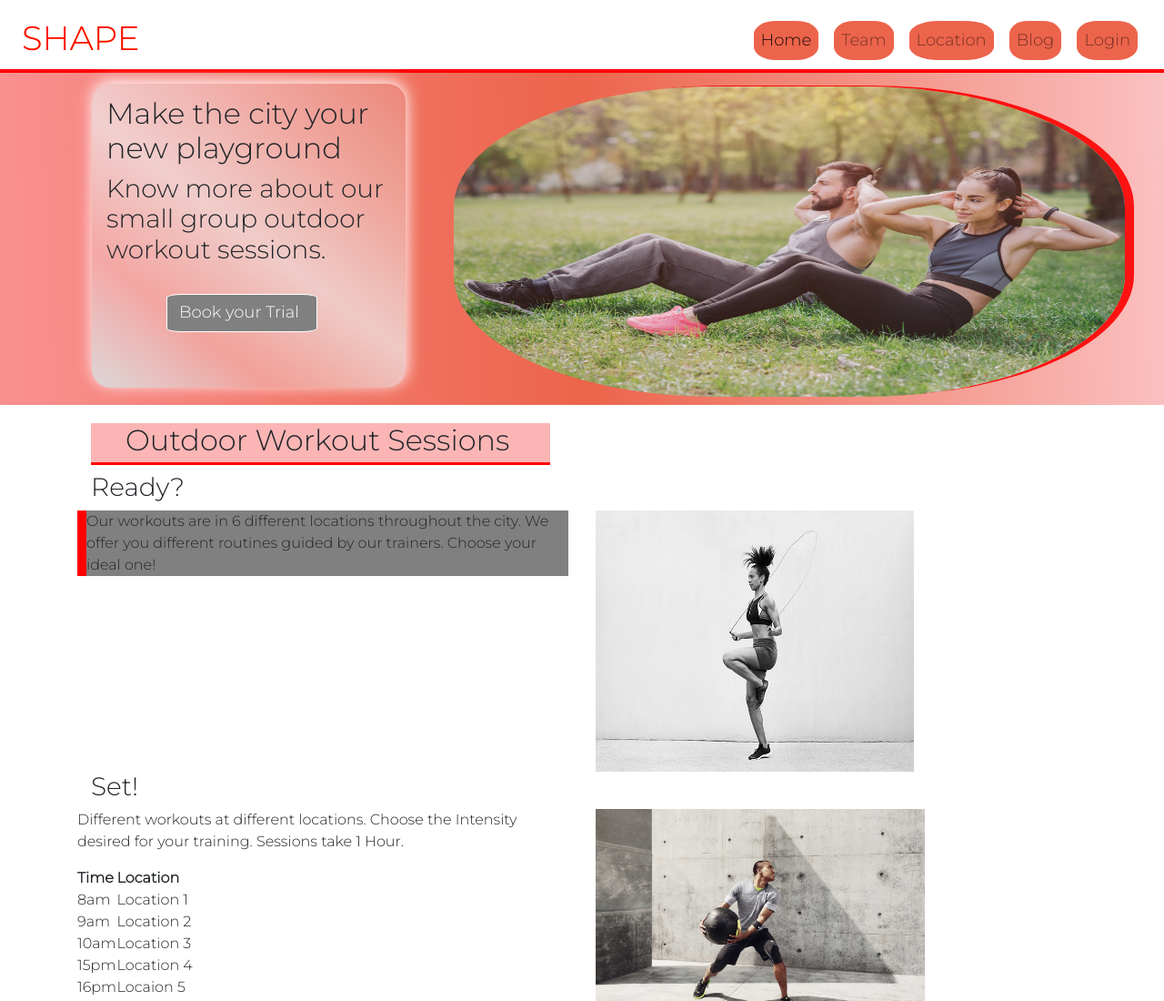
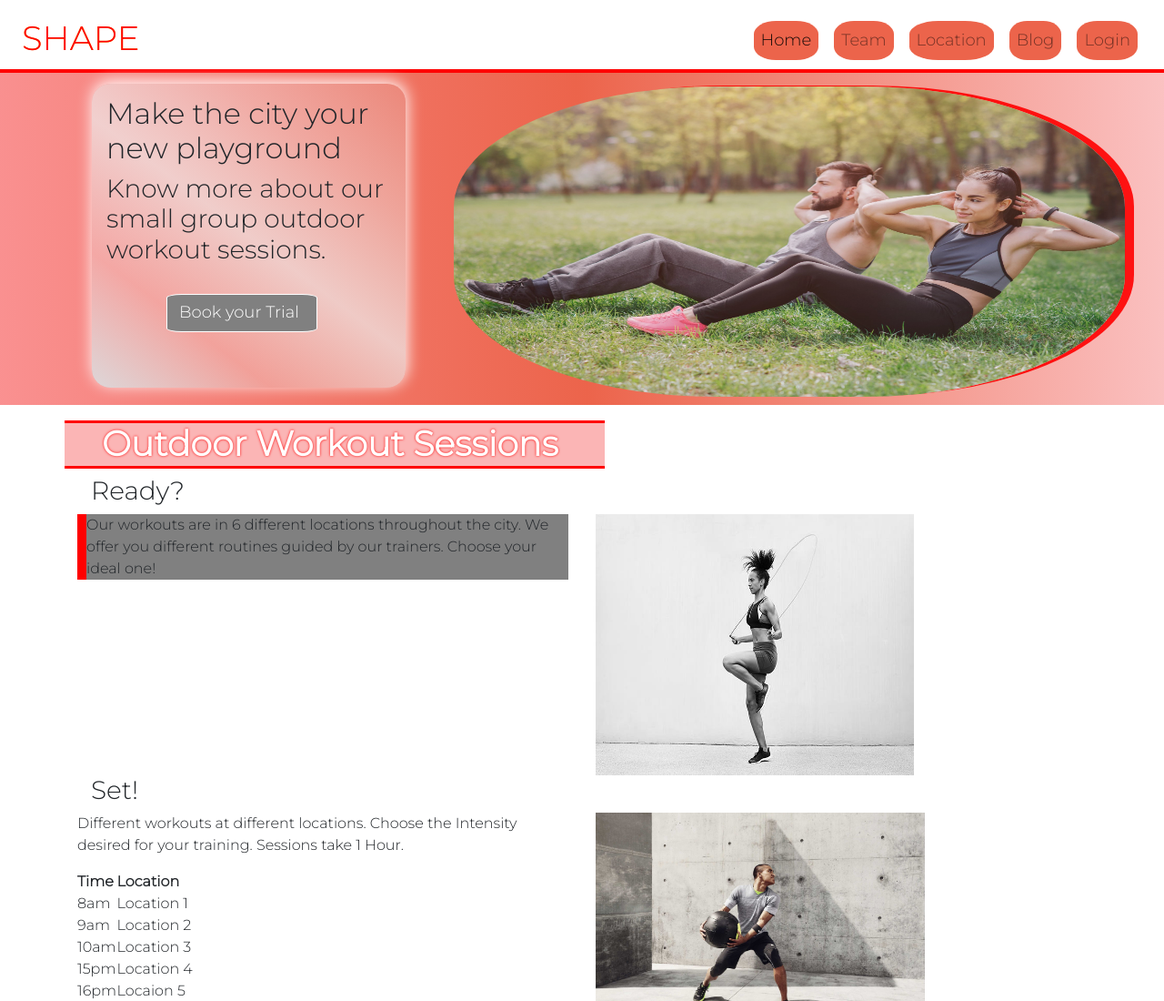
Before and after one commit to mdnrita/SHAPE, a plain HTML site: page index.html in a window 1280 px wide. Shown: the top 1100 px of the page at 91% size. Drawn offline with nearby package versions, Linux system fonts and the light colour scheme.

Commit message:
style_outdoor-header-shadow-added

```diff
--- a/assets/css/style.css
+++ b/assets/css/style.css
@@ -117,12 +117,17 @@ border: 1px solid white;
 
 .outdoor-heading{
     background-color: rgba(246, 71, 71, 0.4);
-    margin-top: 20px;
-    margin-left: 100px;
-    padding-left: 38px;
-    width: 505px;
-    height: 46px;
+    margin-top: 17px;
+    margin-left: 71px;
+    padding-left: 41px;
+    width: 594px;
+    height: 53px;
     border-bottom: 3px solid red;
+    font-size: 38px;
+    color: white;
+    text-shadow: 0px 0px 3px red;
+    font-weight: bold;
+    border-top: 3px solid red;
 
 }
 
```
